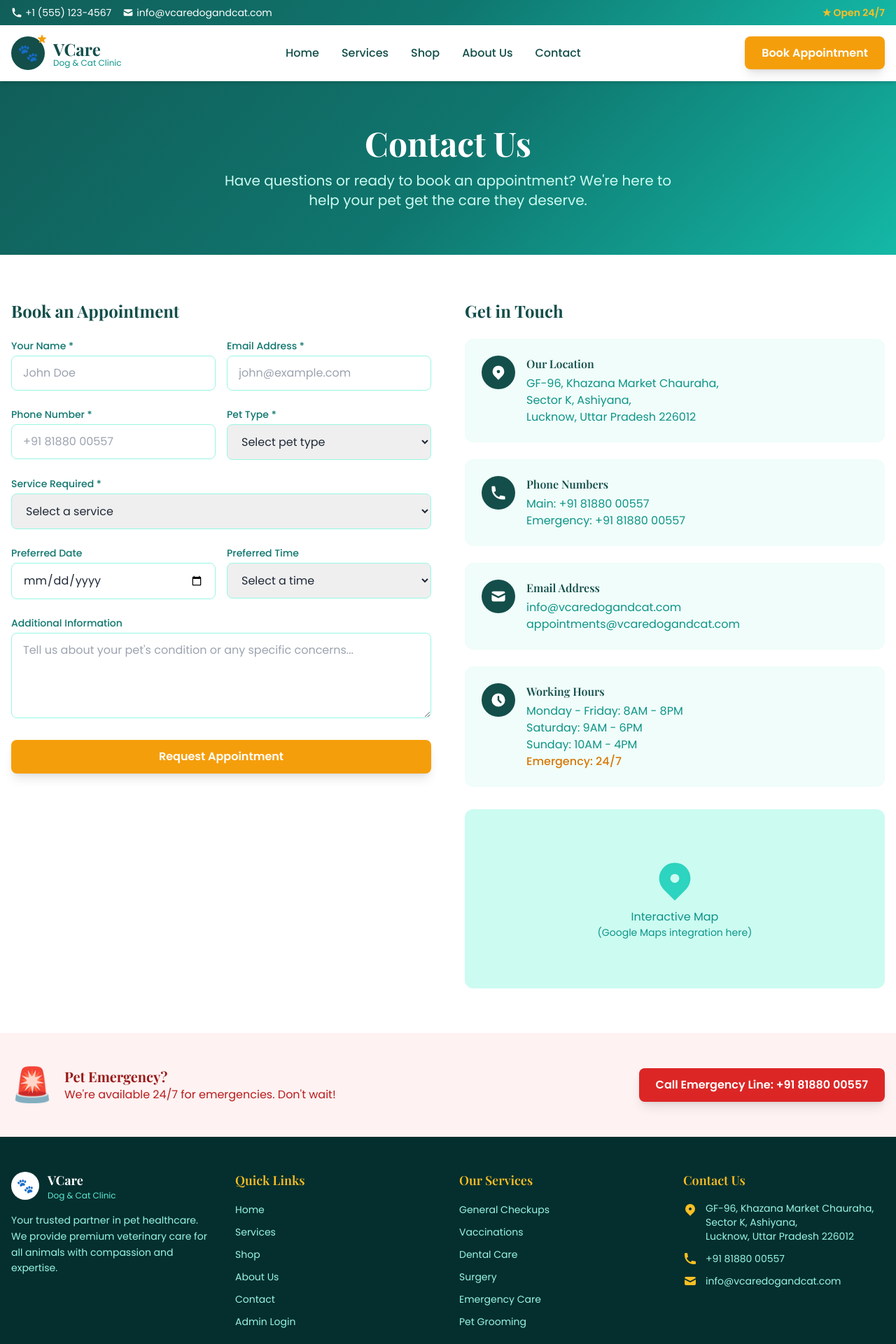
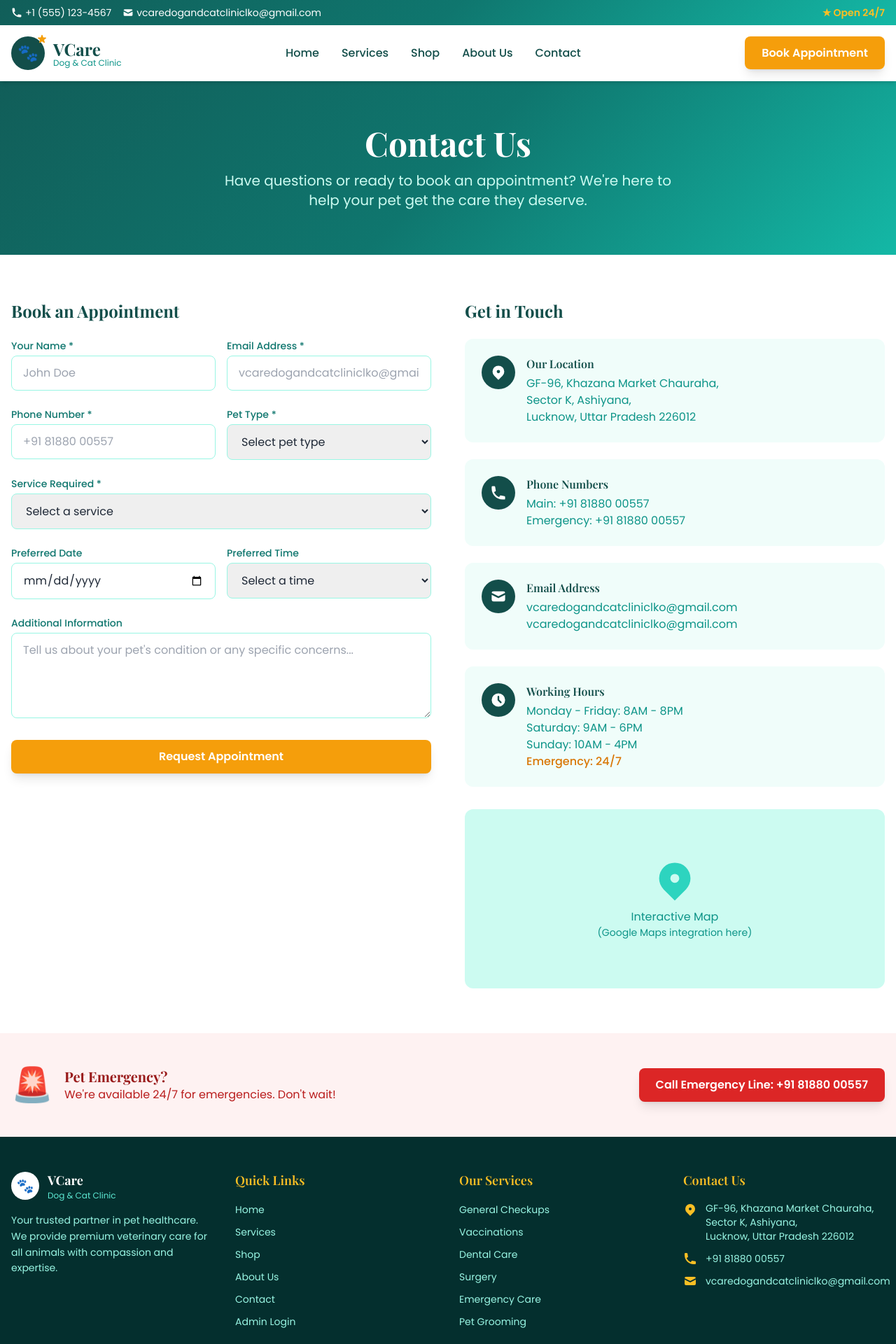
Before and after one commit to ratna3/VCaredogandcatclinic, a Next.js app: page /contact in a window 1280 px wide. Shown: the top 1920 px of the page at 70% size. Built offline with nearby package versions, Linux system fonts and the light colour scheme.

Commit message:
Update phone number and email to new values

```diff
--- a/src/app/contact/page.tsx
+++ b/src/app/contact/page.tsx
@@ -110,7 +110,7 @@ export default function ContactPage() {
                       required
                       className="w-full px-4 py-3 rounded-lg border border-royal-200
                                  focus:outline-none focus:ring-2 focus:ring-royal-500"
-                      placeholder="john@example.com"
+                      placeholder="vcaredogandcatcliniclko@gmail.com"
                     />
                   </div>
                 </div>
@@ -300,8 +300,8 @@ export default function ContactPage() {
                         Email Address
                       </h3>
                       <p className="text-royal-600">
-                        info@vcaredogandcat.com<br />
-                        appointments@vcaredogandcat.com
+                        vcaredogandcatcliniclko@gmail.com<br />
+                        vcaredogandcatcliniclko@gmail.com
                       </p>
                     </div>
                   </div>
--- a/src/components/Footer.tsx
+++ b/src/components/Footer.tsx
@@ -115,7 +115,7 @@ export default function Footer() {
                   <path d="M2.003 5.884L10 9.882l7.997-3.998A2 2 0 0016 4H4a2 2 0 00-1.997 1.884z" />
                   <path d="M18 8.118l-8 4-8-4V14a2 2 0 002 2h12a2 2 0 002-2V8.118z" />
                 </svg>
-                <span className="text-royal-200 text-sm">info@vcaredogandcat.com</span>
+                <span className="text-royal-200 text-sm">vcaredogandcatcliniclko@gmail.com</span>
               </li>
             </ul>
           </div>
@@ -131,7 +131,7 @@ export default function Footer() {
             </p>
             <div className="flex items-center gap-4">
               <a
-                href="mailto:info@vcaredogandcat.com"
+                href="mailto:vcaredogandcatcliniclko@gmail.com"
                 className="w-10 h-10 rounded-full bg-royal-800 flex items-center justify-center hover:bg-gold-500 transition-colors duration-200"
                 aria-label="Email"
                 title="Email"
--- a/src/components/Header.tsx
+++ b/src/components/Header.tsx
@@ -31,7 +31,7 @@ export default function Header() {
                 <path d="M2.003 5.884L10 9.882l7.997-3.998A2 2 0 0016 4H4a2 2 0 00-1.997 1.884z" />
                 <path d="M18 8.118l-8 4-8-4V14a2 2 0 002 2h12a2 2 0 002-2V8.118z" />
               </svg>
-              <span className="hidden sm:inline">info@vcaredogandcat.com</span>
+              <span className="hidden sm:inline">vcaredogandcatcliniclko@gmail.com</span>
             </span>
           </div>
           <div className="flex items-center gap-2">
```
